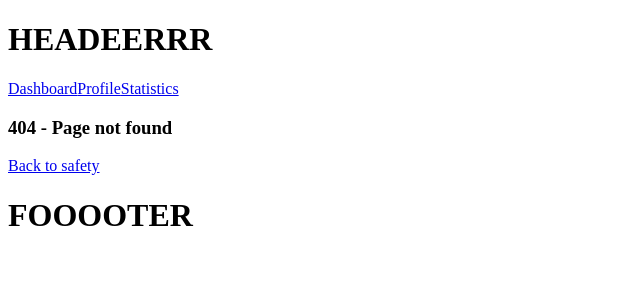
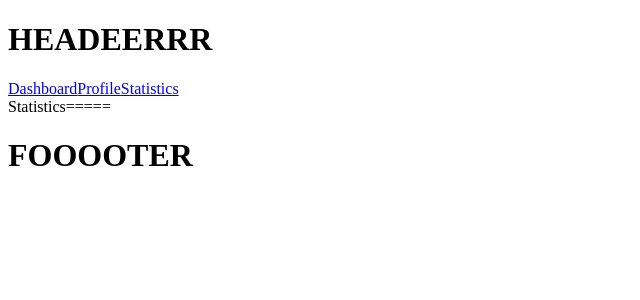
Before and after one commit to ChejAhamed/RAV, a React (Create React App) app in the folder frontend/: page /statistics in a window 1280 px wide. Before the commit this address had no page. Shown: the top 300 px of the page, without its empty margins (0-640 px from the left). Built offline with nearby package versions, Linux system fonts and the light colour scheme; a web font is replaced by a local one.

Commit message:
Configure statistics page

```diff
--- a/frontend/src/App.tsx
+++ b/frontend/src/App.tsx
@@ -6,6 +6,7 @@ import Header from './components/Header/Header';
 import Profile from './pages/Profile/Profile';
 import NotFound from './pages/NotFound/NotFound';
 import Footer from './components/Footer/Footer';
+import Statistics from './pages/Statistics/Statiscs';
 import configureStore from './redux/store';
 function App() {
   return (
@@ -17,6 +18,7 @@ function App() {
           <Route path='/' exact component={Dashboard}/>
           <Redirect path='/dashboard' to='/'/>
           <Route path="/profile" component={Profile} />
+          <Route path="/statistics" component={Statistics} />
           <Route component={NotFound} />
         </Switch>
     </BrowserRouter>
--- /dev/null
+++ b/frontend/src/pages/Statistics/Statiscs.tsx
@@ -0,0 +1,10 @@
+import React from 'react';
+import { Link } from 'react-router-dom';
+
+const Statistics:React.FC =()=>{
+    return(
+    <div>Statistics=====
+    </div>
+    )
+}
+export default Statistics;
```
